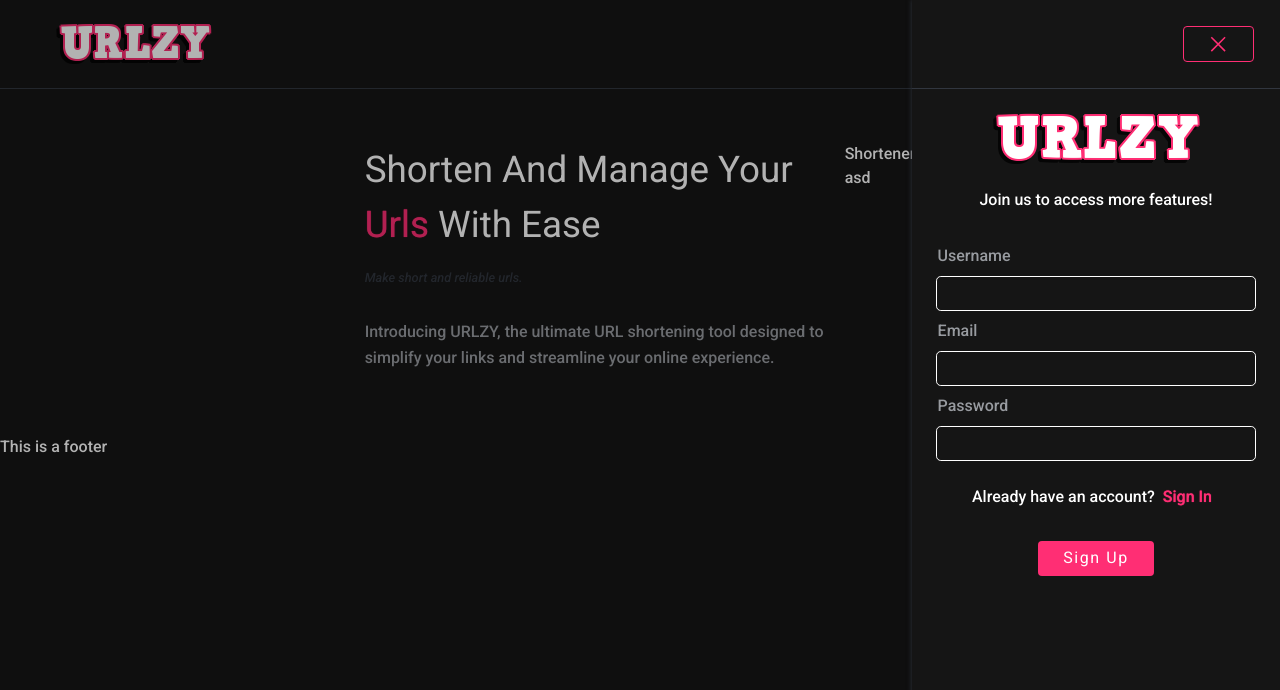
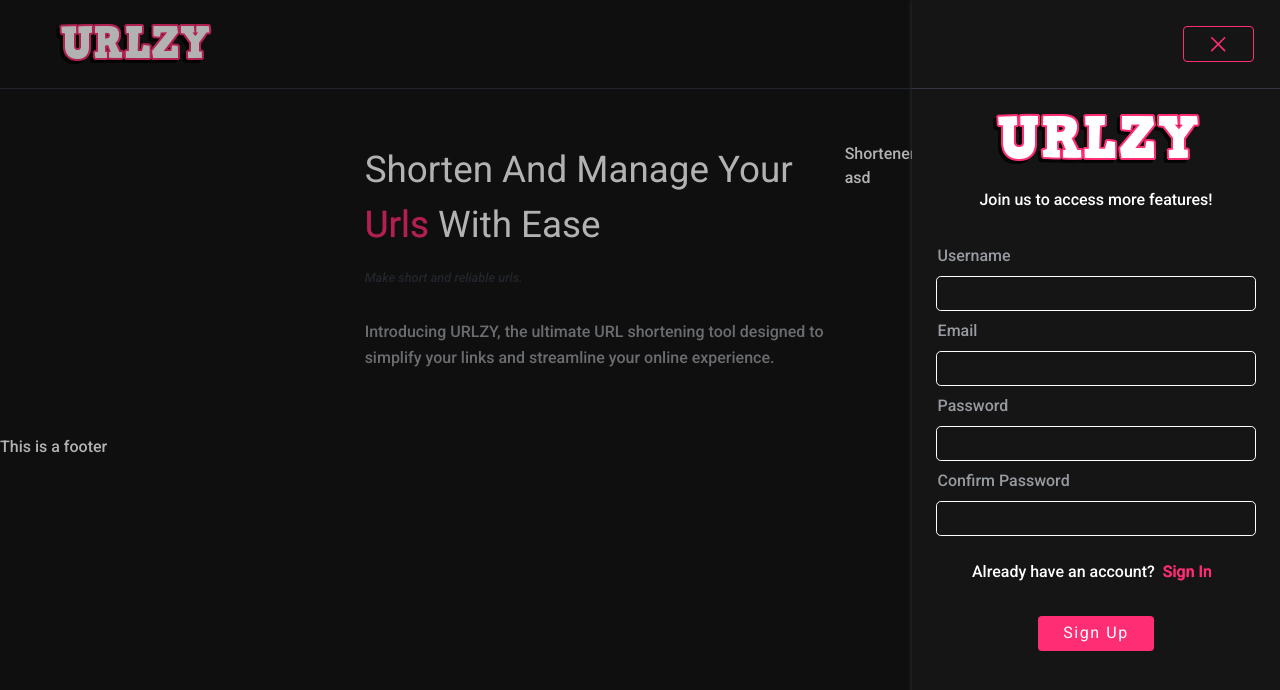
Before and after one commit to gsusk/urlz, a React (Vite) app in the folder client/: page /register in a window 1280 px wide. Shown: the top 690 px of the page. Built offline with nearby package versions, Linux system fonts and the light colour scheme.

Commit message:
added password confimation

```diff
--- a/client/src/components/LoginForm.tsx
+++ b/client/src/components/LoginForm.tsx
@@ -17,7 +17,8 @@ function LoginForm() {
 
   const handleSubmit = async (e: React.FormEvent<HTMLFormElement>) => {
     e.preventDefault();
-    await dispatch(signIn(formData));
+    const test = await dispatch(signIn(formData)).unwrap();
+    console.log(test);
   };
 
   return (
--- a/client/src/components/RegisterForm.tsx
+++ b/client/src/components/RegisterForm.tsx
@@ -1,12 +1,16 @@
 import { useState } from "react";
 import { Link } from "react-router-dom";
+import { useAppDispatch } from "../hooks/appSelector";
+import { signUp } from "../redux/auth/auth";
 
 function RegisterForm() {
   const [formData, setFormData] = useState({
     username: "",
     password: "",
     email: "",
+    confirmPassword: "",
   });
+  const dispatch = useAppDispatch();
   const handleChange = (e: React.FormEvent<HTMLInputElement>) => {
     const value = e.currentTarget.value;
     const id = e.currentTarget.id;
@@ -16,10 +20,16 @@ function RegisterForm() {
     }));
   };
 
+  const handleSubmit = async (e: React.FormEvent<HTMLFormElement>) => {
+    e.preventDefault();
+    const test = await dispatch(signUp(formData)).unwrap();
+    console.log(test);
+  };
+
   return (
     <>
       <div className="bmt">
-        <form>
+        <form onSubmit={handleSubmit}>
           <label htmlFor="username" className="login-form-label">
             Username
           </label>
@@ -56,6 +66,18 @@ function RegisterForm() {
             className="login-form-input"
             required
           />
+          <label htmlFor="password" className="login-form-label">
+            Confirm Password
+          </label>
+          <input
+            type="password"
+            id="confirmPassword"
+            name="confirmPassword"
+            value={formData.confirmPassword}
+            onChange={handleChange}
+            className="login-form-input"
+            required
+          />
           <div>
             <p className="feat-text">
               Already have an account?
--- a/client/src/services/axios.ts
+++ b/client/src/services/axios.ts
@@ -1,13 +1,13 @@
 import axios from "axios";
 
 const client = axios.create({
-  baseURL: "http://localhost:8080/api",
+  baseURL: "http://localhost:8081/api",
   withCredentials: true,
 });
 
 client.interceptors.request.use(
   (config) => {
-    const token = localStorage.token("token");
+    const token = localStorage.getItem("token");
     if (token) {
       config.headers.Authorization = token;
     }
```
